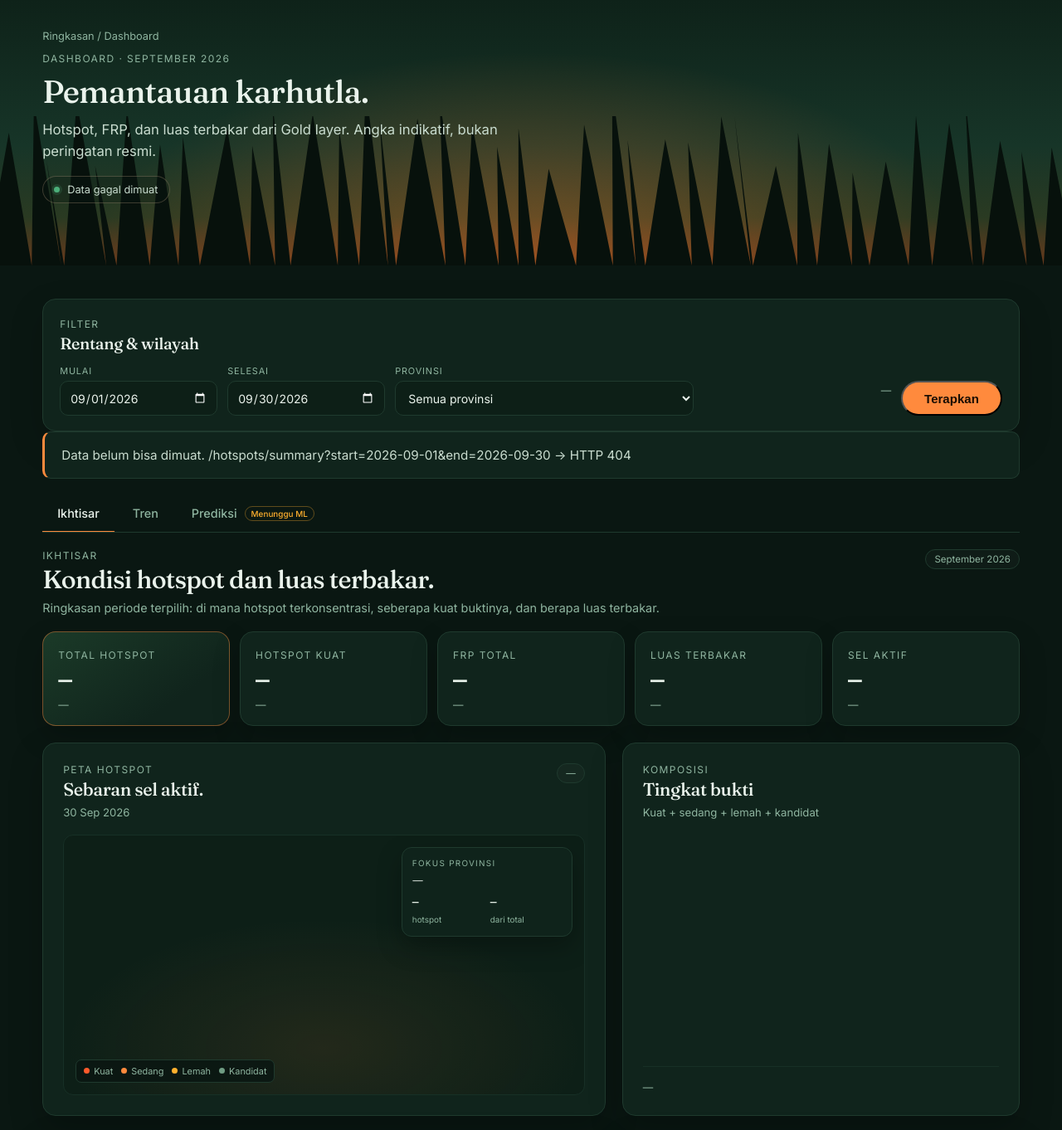
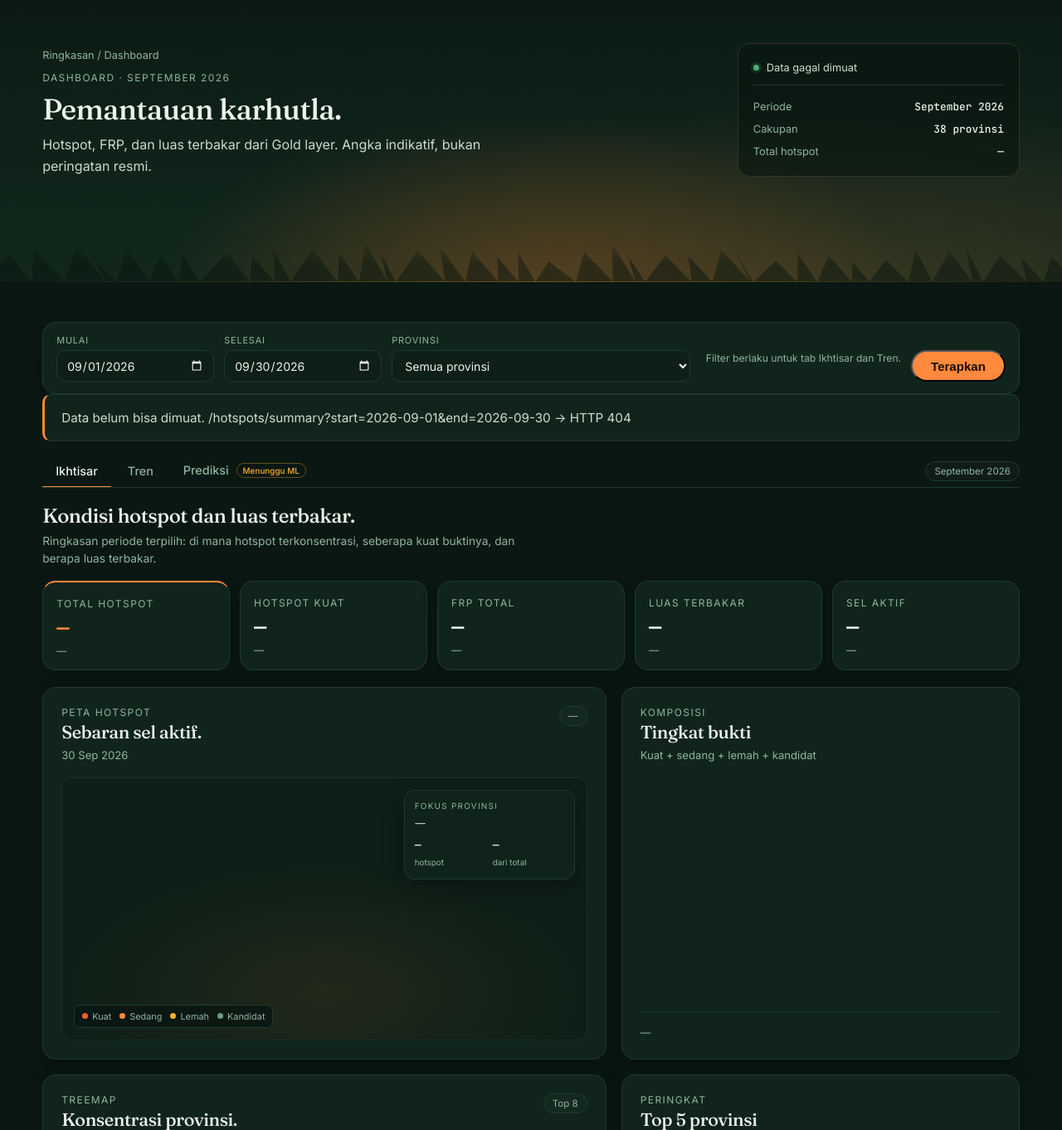
Before and after one commit to prayudahlah/karhutla-data-platform, a Python web app: template src/serving/templates/dashboard.html in a window 1280 px wide. Shown: the part 89-1451 px from the top of the page at 83% size. Run offline with Jinja, Linux system fonts and the light colour scheme; the template is opened without the code that fills it, so the values that code supplies are empty.

Commit message:
feat(dashboard): hero tenang, rail status, dan toolbar ringkas

```diff
--- a/src/serving/static/dashboard.css
+++ b/src/serving/static/dashboard.css
@@ -14,13 +14,84 @@
   text-align: left;
 }
 
-.hero-dash { min-height: 320px; }
-.hero-dash .hero-inner { padding-block: 36px 64px; }
-.hero-dash .hero-glow { width: min(1400px, 90vw); height: 280px; }
-.hero-dash .treeline { height: 180px; }
+.hero-dash {
+  min-height: 340px;
+  background:
+    radial-gradient(1100px 340px at 78% 104%, rgba(255, 138, 61, 0.16), transparent 70%),
+    linear-gradient(180deg, #0b1b14 0%, #0f231a 60%, #12281c 100%);
+}
+.hero-dash::after {
+  content: "";
+  position: absolute;
+  left: 0;
+  right: 0;
+  bottom: 0;
+  height: 1px;
+  background: linear-gradient(90deg, transparent, rgba(255, 176, 46, 0.3), transparent);
+  pointer-events: none;
+}
+.hero-dash .hero-inner {
+  display: grid;
+  grid-template-columns: minmax(0, 1fr) minmax(280px, 340px);
+  gap: 48px;
+  align-items: end;
+  padding-block: 52px 118px;
+}
+.hero-copy { max-width: 620px; }
+.hero-dash .hero-glow {
+  width: min(1000px, 76vw);
+  height: 220px;
+  opacity: 0.55;
+}
+.hero-dash .treeline {
+  height: 104px;
+  opacity: 0.45;
+  transform: scaleY(0.55);
+  transform-origin: bottom;
+  -webkit-mask-image: linear-gradient(180deg, transparent 0%, #000 62%);
+  mask-image: linear-gradient(180deg, transparent 0%, #000 62%);
+}
 .hero-dash .breadcrumb { margin-bottom: 12px; }
-.hero-dash h1 { font-size: clamp(2.2rem, 3vw, 3rem); margin-top: 12px; }
-.hero-dash .hero-lead { max-width: 560px; margin: 12px 0 0; font-size: 1.04rem; }
+.hero-dash h1 {
+  font-size: clamp(2.2rem, 2.6vw, 2.8rem);
+  margin-top: 12px;
+}
+.hero-dash .hero-lead { max-width: 560px; margin: 12px 0 0; font-size: 1rem; }
+.hero-rail {
+  align-self: end;
+  padding: 16px 18px;
+  border: 1px solid rgba(255, 210, 173, 0.14);
+  border-radius: 14px;
+  background: rgba(8, 20, 15, 0.55);
+  backdrop-filter: blur(8px);
+}
+.hero-rail .dash-status {
+  margin: 0;
+  padding: 0;
+  border: 0;
+  background: transparent;
+}
+.rail-divider {
+  height: 1px;
+  margin: 12px 0;
+  background: rgba(255, 210, 173, 0.12);
+}
+.rail-row {
+  display: flex;
+  align-items: baseline;
+  justify-content: space-between;
+  gap: 12px;
+  padding: 5px 0;
+  font-size: 0.8rem;
+}
+.rail-row span { color: var(--label); }
+.rail-row b {
+  color: var(--text);
+  font-family: "JetBrains Mono", ui-monospace, monospace;
+  font-size: 0.8rem;
+  font-weight: 500;
+  text-align: right;
+}
 
 .dash-status {
   display: inline-flex;
@@ -94,18 +134,18 @@
   margin-bottom: 16px;
 }
 .tab-title {
-  margin: 5px 0 0;
+  margin: 0;
   font-family: "Fraunces", ui-serif, Georgia, "Times New Roman", serif;
-  font-size: 1.9rem;
+  font-size: 1.5rem;
   font-weight: 500;
-  letter-spacing: -0.025em;
-  line-height: 1.1;
+  letter-spacing: -0.02em;
+  line-height: 1.15;
 }
 .tab-sub {
-  max-width: 760px;
-  margin: 7px 0 0;
+  max-width: 68ch;
+  margin: 6px 0 0;
   color: var(--label);
-  font-size: 0.9rem;
+  font-size: 0.86rem;
   line-height: 1.55;
 }
 .tab-kpis {
@@ -116,23 +156,24 @@
 }
 .tab-kpi {
   min-width: 0;
-  padding: 16px 18px;
+  min-height: 104px;
+  padding: 14px 16px;
   border: 1px solid var(--line);
   border-radius: var(--radius);
   background: var(--panel);
-  box-shadow: 0 14px 34px rgba(0, 0, 0, 0.2);
+  box-shadow: 0 8px 22px rgba(0, 0, 0, 0.14);
 }
 .tab-kpi.accent {
-  background: linear-gradient(145deg, #1b3a28, #10241c 72%);
-  border-color: rgba(255, 138, 61, 0.44);
+  border-top: 2px solid var(--amber);
 }
+.tab-kpi.accent b { color: var(--amber); }
 .tab-kpi b {
   display: block;
   margin-top: 7px;
   overflow: hidden;
   color: var(--text);
   font-family: "JetBrains Mono", ui-monospace, monospace;
-  font-size: 1.75rem;
+  font-size: 1.6rem;
   font-weight: 500;
   letter-spacing: -0.04em;
   line-height: 1.1;
@@ -140,38 +181,27 @@
   white-space: nowrap;
 }
 .tab-kpi > span:last-child {
-  display: block;
+  display: -webkit-box;
   margin-top: 5px;
+  overflow: hidden;
   overflow-wrap: anywhere;
   color: var(--label);
-  font-size: 0.78rem;
+  font-size: 0.76rem;
   line-height: 1.4;
+  -webkit-box-orient: vertical;
+  -webkit-line-clamp: 2;
 }
-.tab-kpi.text b { font-size: 1.2rem; letter-spacing: 0; }
+.tab-kpi.text b { font-size: 1.15rem; letter-spacing: 0; }
 .tab-kpi b.todo { color: var(--gold); }
 .tab-kpi b.done { color: var(--green); }
 
 .dash-toolbar {
-  margin-top: 16px;
-  padding: 18px 20px;
+  margin-top: 24px;
+  padding: 14px 16px;
   border: 1px solid var(--line);
   border-radius: var(--radius);
   background: var(--panel);
-  box-shadow: 0 16px 40px rgba(0, 0, 0, 0.2);
-}
-.dash-toolbar-head {
-  display: flex;
-  align-items: center;
-  justify-content: space-between;
-  gap: 12px;
-  margin-bottom: 14px;
-}
-.dash-toolbar-title {
-  display: block;
-  margin-top: 3px;
-  font-family: "Fraunces", ui-serif, Georgia, serif;
-  font-size: 1.22rem;
-  letter-spacing: -0.02em;
+  box-shadow: 0 12px 30px rgba(0, 0, 0, 0.18);
 }
 .dash-form { display: flex; flex-direction: column; gap: 12px; }
 .dash-form-row {
@@ -192,7 +222,7 @@
 .dash-field input,
 .dash-field select {
   width: 100%;
-  height: 42px;
+  height: 38px;
   padding: 0 11px;
   border: 1px solid var(--line);
   border-radius: 10px;
@@ -210,17 +240,18 @@
   grid-column: 5;
   width: auto;
   justify-self: end;
-  min-height: 42px;
+  min-height: 38px;
   margin-top: 0;
-  padding: 0 26px;
+  padding: 0 22px;
   white-space: nowrap;
 }
-.dash-filter-meta {
+.dash-filter-hint {
   align-self: center;
   justify-self: end;
   color: var(--label);
-  font-size: 0.78rem;
-  white-space: nowrap;
+  font-size: 0.76rem;
+  line-height: 1.4;
+  text-align: right;
 }
 .dash-badge {
   display: inline-flex;
@@ -235,20 +266,29 @@
 }
 .dash-badge.warn { color: var(--gold); border-color: rgba(255, 176, 46, 0.4); }
 
+.dash-tabbar {
+  display: flex;
+  align-items: center;
+  justify-content: space-between;
+  gap: 16px;
+  margin: 16px 0 20px;
+  border-bottom: 1px solid var(--line);
+}
 .dash-tabs {
   display: flex;
+  flex: 1;
   gap: 4px;
-  margin: 20px 0 20px;
+  margin: 0;
   overflow-x: auto;
   overflow-y: hidden;
   scrollbar-width: none;
-  border-bottom: 1px solid var(--line);
 }
 .dash-tabs::-webkit-scrollbar { display: none; }
+.tab-period { flex: none; }
 .dash-tab {
   appearance: none;
-  height: 45px;
-  padding: 0 18px;
+  height: 40px;
+  padding: 0 16px;
   margin-bottom: -1px;
   border: 0;
   border-bottom: 2px solid transparent;
@@ -287,7 +327,7 @@
 .dash-grid {
   display: grid;
   grid-template-columns: repeat(12, minmax(0, 1fr));
-  gap: 20px;
+  gap: 18px;
 }
 .span-12 { grid-column: 1 / -1; }
 .span-7 { grid-column: span 7; }
@@ -299,17 +339,17 @@
   display: flex;
   flex-direction: column;
   min-width: 0;
-  padding: 24px;
+  padding: 22px;
   border: 1px solid var(--line);
   border-radius: var(--radius);
   background: var(--panel);
-  box-shadow: 0 16px 40px rgba(0, 0, 0, 0.22);
+  box-shadow: 0 10px 28px rgba(0, 0, 0, 0.18);
   transition: border-color 160ms ease, transform 160ms ease, box-shadow 160ms ease;
 }
 .dash-panel:hover {
   border-color: #3b6150;
-  transform: translateY(-2px);
-  box-shadow: 0 22px 50px rgba(0, 0, 0, 0.28);
+  transform: translateY(-1px);
+  box-shadow: 0 14px 32px rgba(0, 0, 0, 0.22);
 }
 
 .dash-head {
--- a/src/serving/static/dashboard.js
+++ b/src/serving/static/dashboard.js
@@ -169,11 +169,11 @@
     $("tab1-active").textContent = number.format(activeCells);
     $("tab1-active-sub").textContent = "sel-hari \u00b7 grid 0,25\u00b0";
 
-    $("tab1-period").textContent = periodLabel();
-    $("tab2-period").textContent = periodLabel();
     $("period-label").textContent = "Dashboard \u00b7 " + periodLabel();
-    $("filter-meta").textContent =
-      provinceCount + " provinsi \u00b7 " + number.format(total) + " hotspot";
+    $("tabs-period").textContent = periodLabel();
+    $("rail-period").textContent = periodLabel();
+    $("rail-coverage").textContent = provinceCount + " provinsi";
+    $("rail-total").textContent = number.format(total) + " hotspot";
     $("scar-period").textContent =
       scarPeriodLabel(monthlyRows) + " \u00b7 km\u00b2";
   }
--- a/src/serving/templates/dashboard.html
+++ b/src/serving/templates/dashboard.html
@@ -1,30 +1,32 @@
 {% extends "base.html" %}
 {% block title %}Dashboard | JAGAHUTAN{% endblock %}
-{% block extra_head %}<link rel="stylesheet" href="/static/dashboard.css?v=20261122d">{% endblock %}
+{% block extra_head %}<link rel="stylesheet" href="/static/dashboard.css?v=20261122e">{% endblock %}
 {% block content %}
 <section class="hero hero-dash">
   <div class="hero-glow"></div>
-  <svg class="treeline" viewBox="0 0 1440 300" preserveAspectRatio="xMidYMax slice" aria-hidden="true" fill="#07110C">
+  <svg class="treeline" viewBox="0 0 1440 300" preserveAspectRatio="none" aria-hidden="true" fill="#06130d">
     <path d="M-20,300 L12,120 L43,300 L46,79 L83,300 L63,157 L87,300 L104,78 L144,300 L129,165 L158,300 L172,88 L203,300 L217,136 L242,300 L248,126 L271,300 L308,114 L339,300 L342,138 L373,300 L370,85 L394,300 L424,94 L458,300 L460,117 L487,300 L496,59 L526,300 L515,104 L537,300 L566,101 L604,300 L596,75 L631,300 L640,107 L676,300 L674,139 L703,300 L703,114 L726,300 L744,169 L781,300 L792,109 L831,300 L830,60 L862,300 L851,130 L875,300 L902,129 L938,300 L933,133 L966,300 L978,98 L1018,300 L996,98 L1021,300 L1052,165 L1081,300 L1082,120 L1108,300 L1124,135 L1155,300 L1156,174 L1179,300 L1201,159 L1232,300 L1242,97 L1264,300 L1287,107 L1319,300 L1309,75 L1333,300 L1356,131 L1392,300 L1385,146 L1415,300 L1426,140 L1458,300 Z"/>
   </svg>
 
   <div class="hero-inner">
+    <div class="hero-copy">
       <div class="breadcrumb"><a href="/">Ringkasan</a> / Dashboard</div>
       <div class="kicker" id="period-label">Dashboard · September 2026</div>
       <h1 class="serif">Pemantauan karhutla.</h1>
       <p class="hero-lead">Hotspot, FRP, dan luas terbakar dari Gold layer. Angka indikatif, bukan peringatan resmi.</p>
+    </div>
+    <aside class="hero-rail" aria-label="Status data dashboard">
       <div class="dash-status"><i class="dot"></i><span id="freshness" aria-live="polite">Memuat status data…</span></div>
+      <div class="rail-divider"></div>
+      <div class="rail-row"><span>Periode</span><b id="rail-period">September 2026</b></div>
+      <div class="rail-row"><span>Cakupan</span><b id="rail-coverage">38 provinsi</b></div>
+      <div class="rail-row"><span>Total hotspot</span><b id="rail-total">—</b></div>
+    </aside>
   </div>
 </section>
 
 <div class="shell dash-wrap">
-  <section class="dash-toolbar">
-    <div class="dash-toolbar-head">
-      <div>
-        <span class="kicker">Filter</span>
-        <span class="dash-toolbar-title">Rentang &amp; wilayah</span>
-      </div>
-    </div>
+  <section class="dash-toolbar" aria-label="Filter data">
     <form class="dash-form dash-form-row" id="dash-filter">
       <label class="dash-field">Mulai<input type="date" id="dash-start" value="2026-09-01"></label>
       <label class="dash-field">Selesai<input type="date" id="dash-end" value="2026-09-30"></label>
@@ -33,27 +35,28 @@
           <option value="">Semua provinsi</option>
         </select>
       </label>
-      <div class="dash-filter-meta" id="filter-meta">—</div>
+      <div class="dash-filter-hint">Filter berlaku untuk tab Ikhtisar dan Tren.</div>
       <button class="btn btn-primary" id="dash-apply" type="submit">Terapkan</button>
     </form>
   </section>
 
   <div class="notice dash-error" id="dash-error" hidden role="alert"></div>
 
+  <div class="dash-tabbar">
     <div class="dash-tabs" role="tablist" aria-label="Bagian dashboard">
       <button class="dash-tab" id="tab-ikhtisar" type="button" role="tab" aria-selected="true" aria-controls="panel-ikhtisar" data-tab="ikhtisar">Ikhtisar</button>
       <button class="dash-tab" id="tab-tren" type="button" role="tab" aria-selected="false" aria-controls="panel-tren" data-tab="tren" tabindex="-1">Tren</button>
       <button class="dash-tab" id="tab-prediksi" type="button" role="tab" aria-selected="false" aria-controls="panel-prediksi" data-tab="prediksi" tabindex="-1">Prediksi <span class="tab-pill">Menunggu ML</span></button>
     </div>
+    <span class="dash-badge tab-period" id="tabs-period">September 2026</span>
+  </div>
 
   <section class="dash-tabpanel" id="panel-ikhtisar" role="tabpanel" aria-labelledby="tab-ikhtisar" tabindex="0">
     <div class="tab-head">
       <div>
-        <div class="kicker">Ikhtisar</div>
         <h2 class="tab-title serif">Kondisi hotspot dan luas terbakar.</h2>
         <p class="tab-sub">Ringkasan periode terpilih: di mana hotspot terkonsentrasi, seberapa kuat buktinya, dan berapa luas terbakar.</p>
       </div>
-      <span class="dash-badge" id="tab1-period">September 2026</span>
     </div>
     <div class="tab-kpis">
       <div class="tab-kpi accent"><span class="kicker">Total hotspot</span><b id="tab1-total">—</b><span id="tab1-total-sub">—</span></div>
@@ -138,11 +141,9 @@
   <section class="dash-tabpanel" id="panel-tren" role="tabpanel" aria-labelledby="tab-tren" tabindex="0" hidden>
     <div class="tab-head">
       <div>
-        <div class="kicker">Tren</div>
         <h2 class="tab-title serif">Perubahan harian dan mingguan.</h2>
         <p class="tab-sub">Lihat ritme hotspot, intensitas FRP, dan hari-hari yang paling terbakar pada periode terpilih.</p>
       </div>
-      <span class="dash-badge" id="tab2-period">September 2026</span>
     </div>
     <div class="tab-kpis">
       <div class="tab-kpi accent"><span class="kicker">Puncak harian</span><b id="tab2-peak">—</b><span id="tab2-peak-sub">—</span></div>
@@ -241,11 +242,9 @@
   <section class="dash-tabpanel" id="panel-prediksi" role="tabpanel" aria-labelledby="tab-prediksi" tabindex="0" hidden>
     <div class="tab-head">
       <div>
-        <div class="kicker">Prediksi</div>
         <h2 class="tab-title serif">Kesiapan model dan output.</h2>
         <p class="tab-sub">Status integrasi ML, horizon prediksi, dan pratinjau tabel risiko yang akan dibaca dashboard.</p>
       </div>
-      <span class="dash-badge warn">Menunggu ML</span>
     </div>
     <div class="tab-kpis">
       <div class="tab-kpi text"><span class="kicker">Horizon</span><b>D..D+2</b><span>Tiga hari ke depan</span></div>
```
Also changed, not shown: other parts of src/serving/static/dashboard.css (+19 -39 lines). Lines whose indentation alone changed are shown as unchanged.
